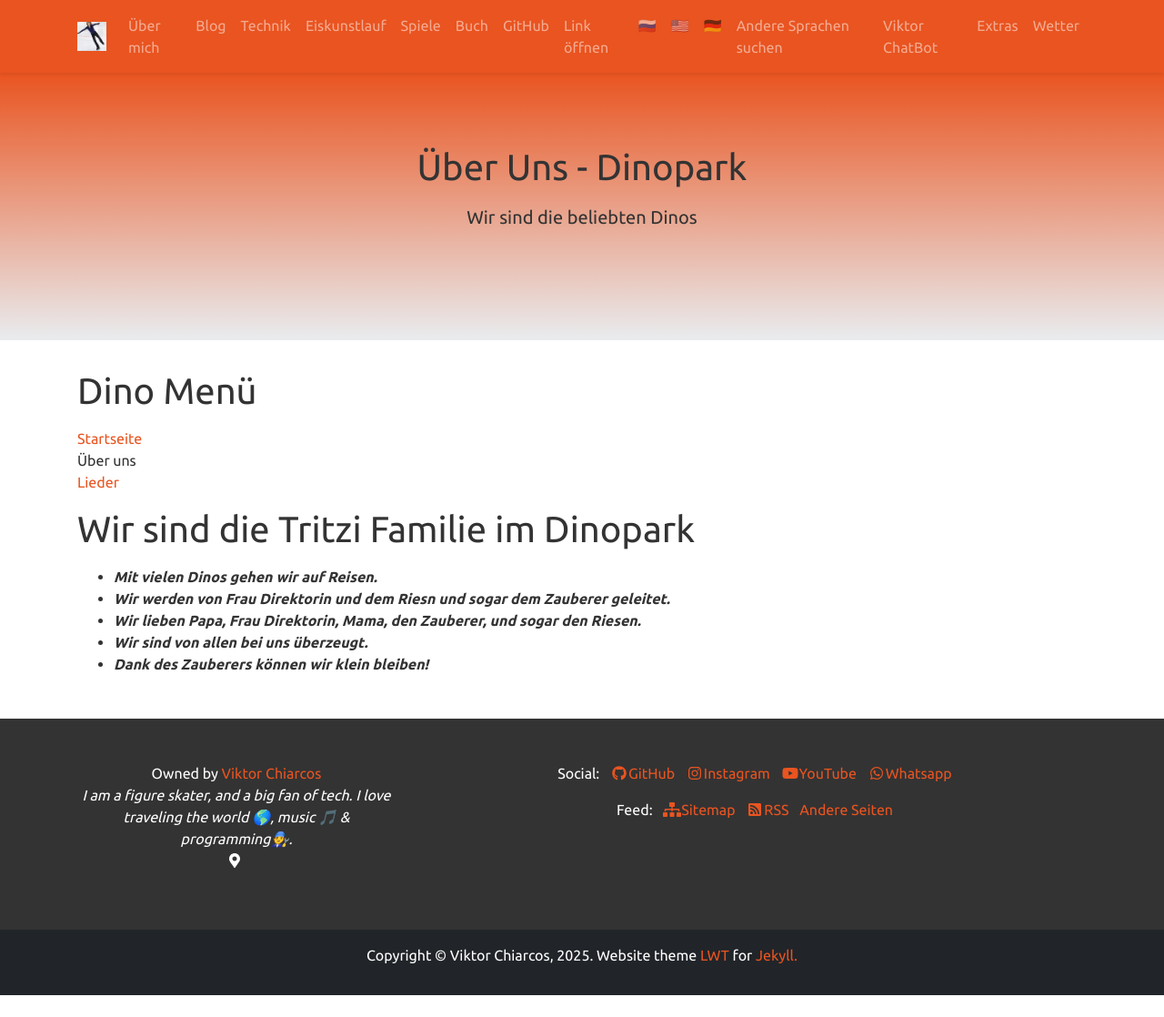
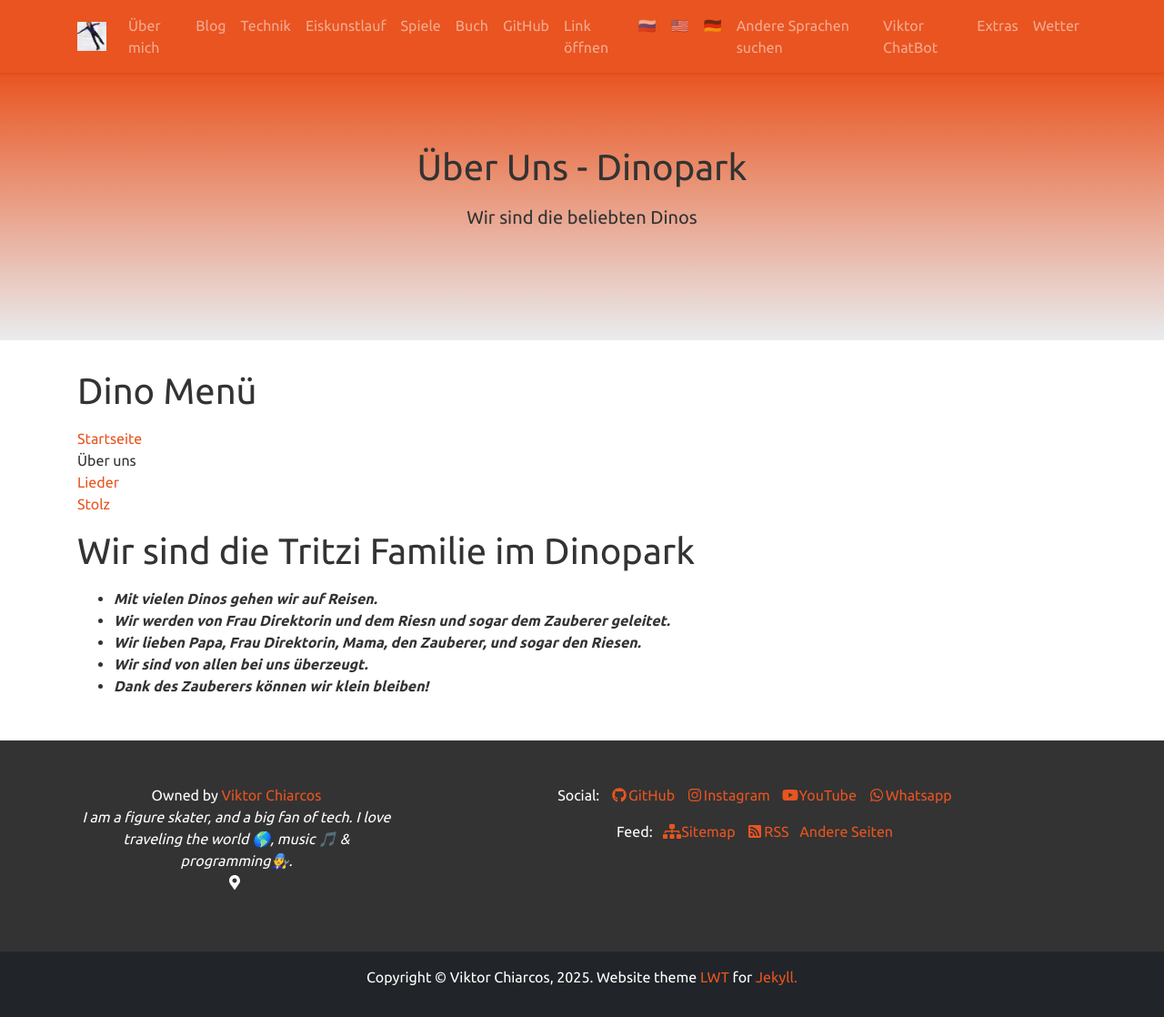
Before and after one commit to viktor-chiarcos/viktor-chiarcos.github.io, a Jekyll site: the page built from _pages/dino-park/welcome.md, in a window 1280 px wide. Shown: the whole page at 91% size. Built offline with Jekyll 4.4.1, drawn with Linux system fonts in a browser that asks for light colours; before the commit the page ends 1094 px from its top, so only the background shows below that.

Commit message:
Update welcome.md

```diff
--- a/_pages/dino-park/welcome.md
+++ b/_pages/dino-park/welcome.md
@@ -12,7 +12,8 @@ action: true
 # Dino Menü
 [Startseite](/dino-park)\
 Über uns\
-[Lieder](/dino-park/songs)
+[Lieder](/dino-park/songs)\
+[Stolz](/dino-park/stolz)
 
 
 # Wir sind die Tritzi Familie im Dinopark
```
